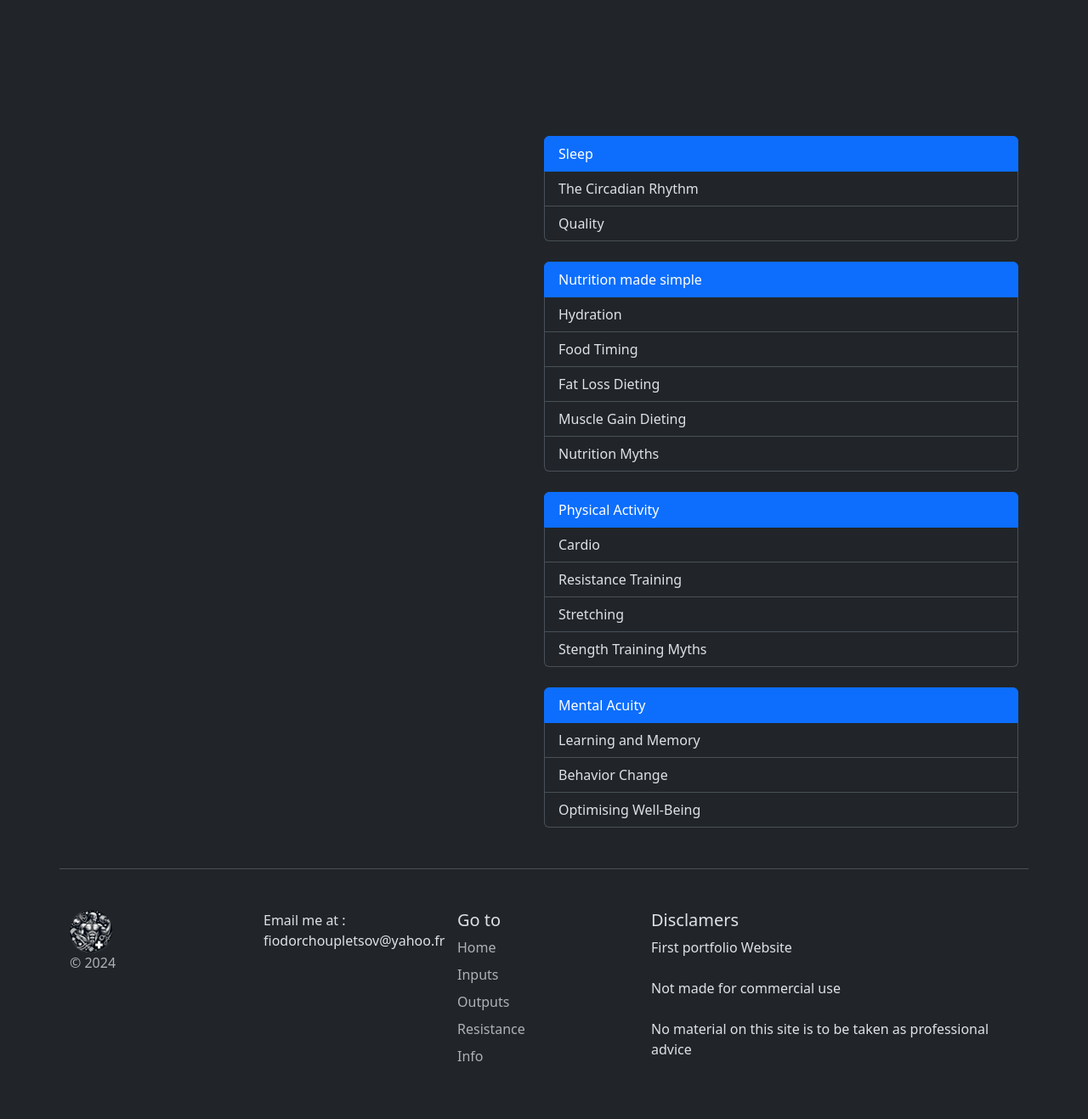
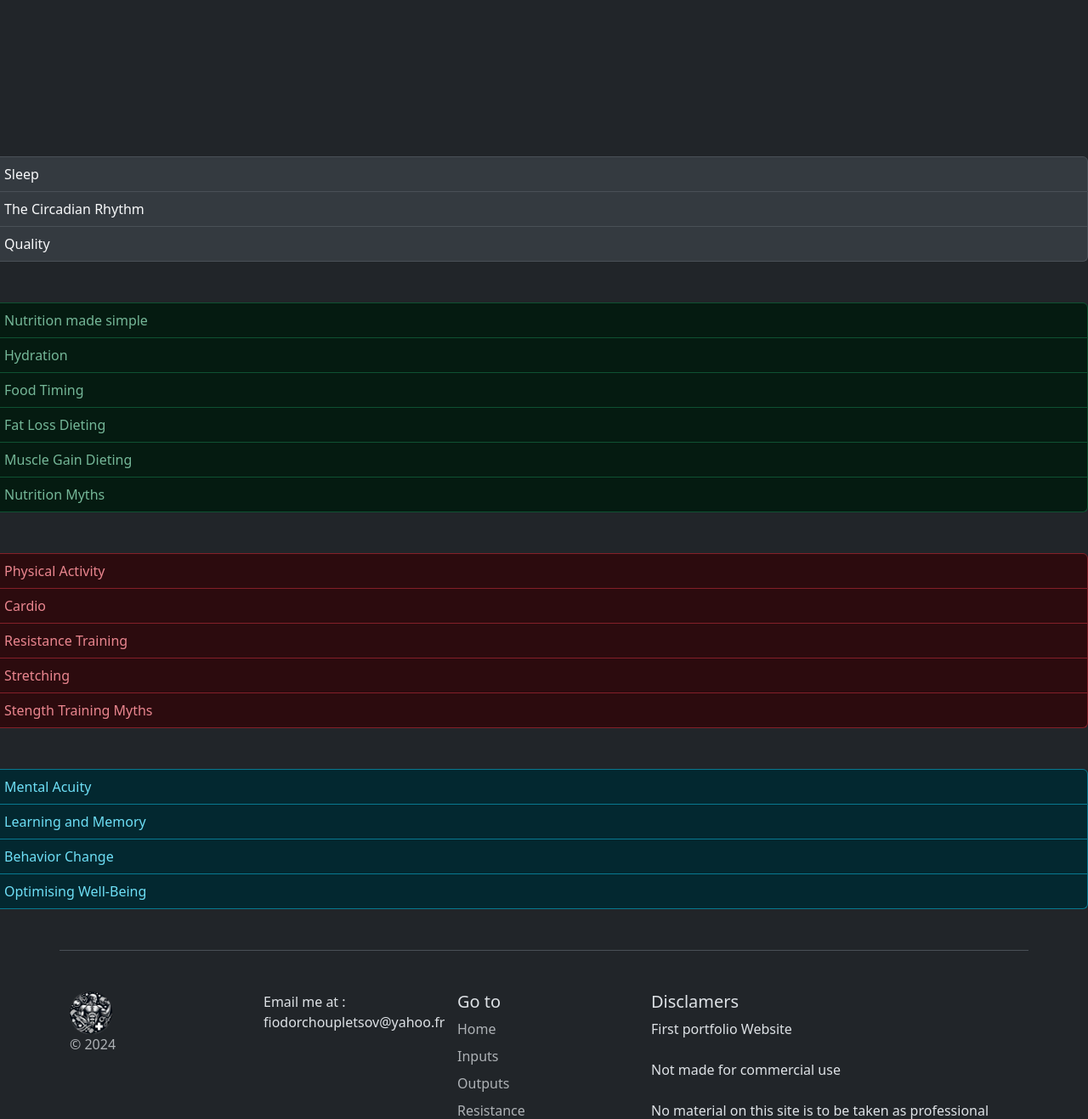
Before and after one commit to Self-Taught-Fiodor/TrackingApp, a Flask app: page /info in a window 1280 px wide. Shown: the part 57-1374 px from the top of the page at 85% size. Before the commit the page ends 1306 px from the top, so only its background shows below. Run offline with Flask 3, Linux system fonts and the light colour scheme.

Commit message:
"added flex wrap and style change"

```diff
--- a/api/templates/info.html
+++ b/api/templates/info.html
@@ -7,45 +7,45 @@
 
 {% block content %}
 <div class="container" style="height: 20vh"></div>
-<div class="container">
-    <div class="row row-cols-2 g-1 g-lg-4">
+<div class="container-flex-wrap">
+    <div class="row g-1 g-lg-4">
         <div class="col"></div>
         <div class="list-group">
-            <a href="https://www.hubermanlab.com/newsletter/toolkit-for-sleep" class="list-group-item list-group-item-action active" aria-current="true">
+            <a href="https://www.hubermanlab.com/newsletter/toolkit-for-sleep " class="list-group-item list-group-item-action list-group-item-light" aria-current="true" target="_blank">
               Sleep
             </a>
-            <a href="https://www.hubermanlab.com/topics/light-exposure-and-circadian-rhythm" class="list-group-item list-group-item-action">The Circadian Rhythm</a>
-            <a href="https://www.hubermanlab.com/topics/sleep-hygiene" class="list-group-item list-group-item-action">Quality</a>
+            <a href="https://www.hubermanlab.com/topics/light-exposure-and-circadian-rhythm" class="list-group-item list-group-item-action list-group-item-light" target="_blank">The Circadian Rhythm</a>
+            <a href="https://www.hubermanlab.com/topics/sleep-hygiene" class="list-group-item list-group-item-action list-group-item-light" target="_blank">Quality</a>
           </div>
         <div class="col"></div>
         <div class="list-group">
-            <a href="https://www.youtube.com/watch?v=7FM9VAH_EXw&list=PLyqKj7LwU2RvpAB-HbJmkWXqaEIWJfA0K" class="list-group-item list-group-item-action active" aria-current="true">
+            <a href="https://www.youtube.com/watch?v=7FM9VAH_EXw&list=PLyqKj7LwU2RvpAB-HbJmkWXqaEIWJfA0K" class="list-group-item list-group-item-action list-group-item-success" aria-current="true" target="_blank">
               Nutrition made simple
             </a>
-            <a href="https://www.youtube.com/watch?v=cSFZcmn1M88&list=PLyqKj7LwU2RvpAB-HbJmkWXqaEIWJfA0K&index=5" class="list-group-item list-group-item-action">Hydration</a>
-            <a href="https://www.hubermanlab.com/subtopics/fasting-and-meal-timing" class="list-group-item list-group-item-action">Food Timing</a>
-            <a href="https://www.youtube.com/watch?v=EsNeZjjOOl4&list=PLyqKj7LwU2RulAjHczohbx5OyJQ8TaFM0" class="list-group-item list-group-item-action">Fat Loss Dieting</a>
-            <a href="https://www.youtube.com/watch?v=88z36xmf42Q&list=PLyqKj7LwU2Ru4UZgHYsjvHbRsV-qsewla" class="list-group-item list-group-item-action">Muscle Gain Dieting</a>
-            <a href="https://www.youtube.com/watch?v=KsdPQj_ElVc&list=PLyqKj7LwU2RtiRFzw7r0YpCQYy353JgYu" class="list-group-item list-group-item-action">Nutrition Myths</a>
+            <a href="https://www.youtube.com/watch?v=cSFZcmn1M88&list=PLyqKj7LwU2RvpAB-HbJmkWXqaEIWJfA0K&index=5" class="list-group-item list-group-item-action list-group-item-success" target="_blank">Hydration</a>
+            <a href="https://www.hubermanlab.com/subtopics/fasting-and-meal-timing" class="list-group-item list-group-item-action list-group-item-success" target="_blank">Food Timing</a>
+            <a href="https://www.youtube.com/watch?v=EsNeZjjOOl4&list=PLyqKj7LwU2RulAjHczohbx5OyJQ8TaFM0" class="list-group-item list-group-item-action list-group-item-success" target="_blank">Fat Loss Dieting</a>
+            <a href="https://www.youtube.com/watch?v=88z36xmf42Q&list=PLyqKj7LwU2Ru4UZgHYsjvHbRsV-qsewla" class="list-group-item list-group-item-action list-group-item-success" target="_blank">Muscle Gain Dieting</a>
+            <a href="https://www.youtube.com/watch?v=KsdPQj_ElVc&list=PLyqKj7LwU2RtiRFzw7r0YpCQYy353JgYu" class="list-group-item list-group-item-action list-group-item-success" target="_blank">Nutrition Myths</a>
           </div>
         <div class="col"></div>
         <div class="list-group">
-            <a href="#" class="list-group-item list-group-item-action active" aria-current="true">
+            <a href="https://www.hubermanlab.com/topics/fitness-and-recovery" class="list-group-item list-group-item-action list-group-item-danger" aria-current="true" target="_blank">
               Physical Activity
             </a>
-            <a href="https://www.youtube.com/watch?v=YB8BaCtZjIs" class="list-group-item list-group-item-action">Cardio</a>
-            <a href="https://www.youtube.com/watch?v=4cW0EmO12Lk&list=PLyqKj7LwU2RukxJbBHi9BtEuYYKm9UqQQ" class="list-group-item list-group-item-action">Resistance Training</a>
-            <a href="https://www.hubermanlab.com/newsletter/stretching-protocols-to-increase-flexibility-and-support-general-health" class="list-group-item list-group-item-action">Stretching</a>
-            <a href="https://www.youtube.com/watch?v=268xd2x7LnQ&list=PLyqKj7LwU2RugFpUzX0TlgOnnr8zhdrwf" class="list-group-item list-group-item-action">Stength Training Myths</a>
+            <a href="https://www.youtube.com/watch?v=YB8BaCtZjIs" class="list-group-item list-group-item-action list-group-item-danger" target="_blank">Cardio</a>
+            <a href="https://www.youtube.com/watch?v=4cW0EmO12Lk&list=PLyqKj7LwU2RukxJbBHi9BtEuYYKm9UqQQ" class="list-group-item list-group-item-action list-group-item-danger" target="_blank">Resistance Training</a>
+            <a href="https://www.hubermanlab.com/newsletter/stretching-protocols-to-increase-flexibility-and-support-general-health" class="list-group-item list-group-item-action list-group-item-danger" target="_blank">Stretching</a>
+            <a href="https://www.youtube.com/watch?v=268xd2x7LnQ&list=PLyqKj7LwU2RugFpUzX0TlgOnnr8zhdrwf" class="list-group-item list-group-item-action list-group-item-danger" target="_blank">Stength Training Myths</a>
           </div>
         <div class="col"></div>
         <div class="list-group">
-            <a href="https://www.hubermanlab.com/topics/focus-productivity-and-creativity" class="list-group-item list-group-item-action active" aria-current="true">
+            <a href="https://www.hubermanlab.com/topics/focus-productivity-and-creativity" class="list-group-item list-group-item-action list-group-item-info" aria-current="true" target="_blank">
               Mental Acuity
             </a>
-            <a href="https://www.hubermanlab.com/topics/learning-and-memory" class="list-group-item list-group-item-action">Learning and Memory</a>
-            <a href="https://www.hubermanlab.com/topics/neuroplasticity-and-behavior-change" class="list-group-item list-group-item-action">Behavior Change</a>
-            <a href="https://www.hubermanlab.com/topics/the-science-of-wellbeing" class="list-group-item list-group-item-action">Optimising Well-Being</a>
+            <a href="https://www.hubermanlab.com/topics/learning-and-memory" class="list-group-item list-group-item-action list-group-item-info" target="_blank">Learning and Memory</a>
+            <a href="https://www.hubermanlab.com/topics/neuroplasticity-and-behavior-change" class="list-group-item list-group-item-action list-group-item-info" target="_blank">Behavior Change</a>
+            <a href="https://www.hubermanlab.com/topics/the-science-of-wellbeing" class="list-group-item list-group-item-action list-group-item-info" target="_blank">Optimising Well-Being</a>
           </div>
     </div>
 </div>
```
